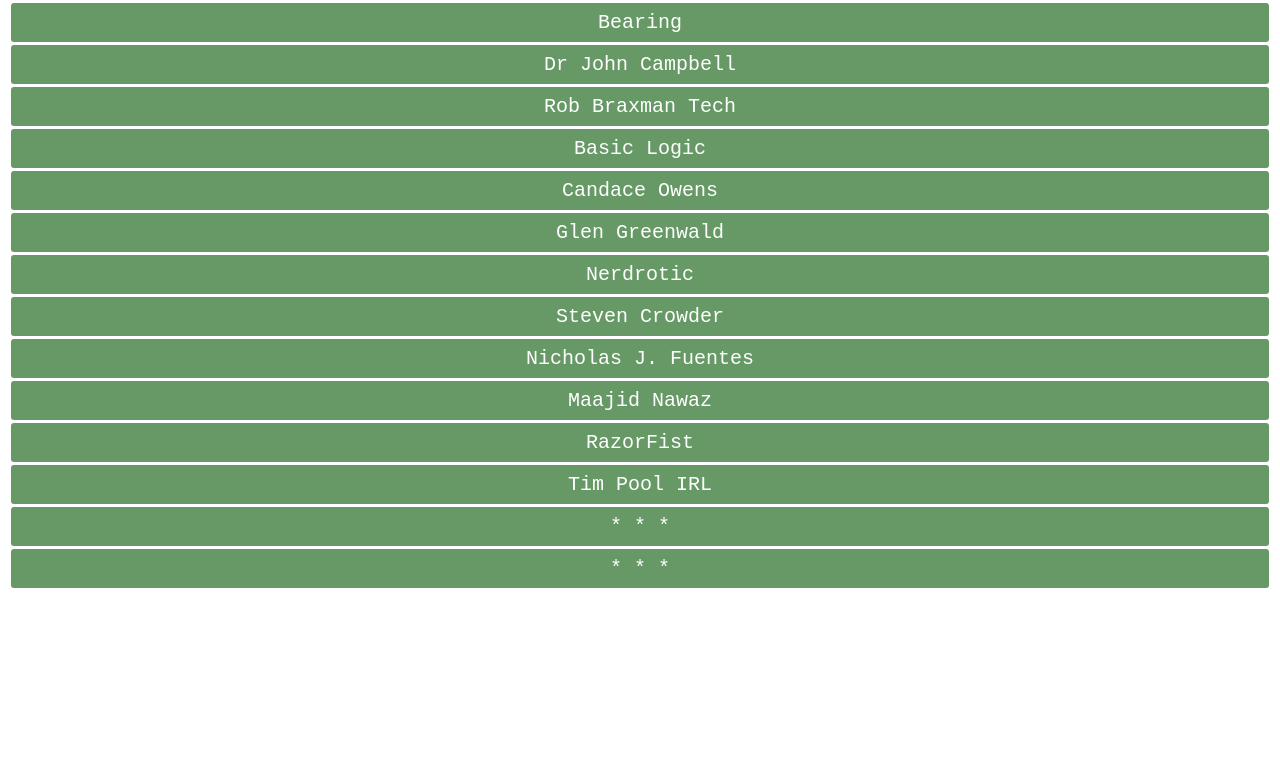
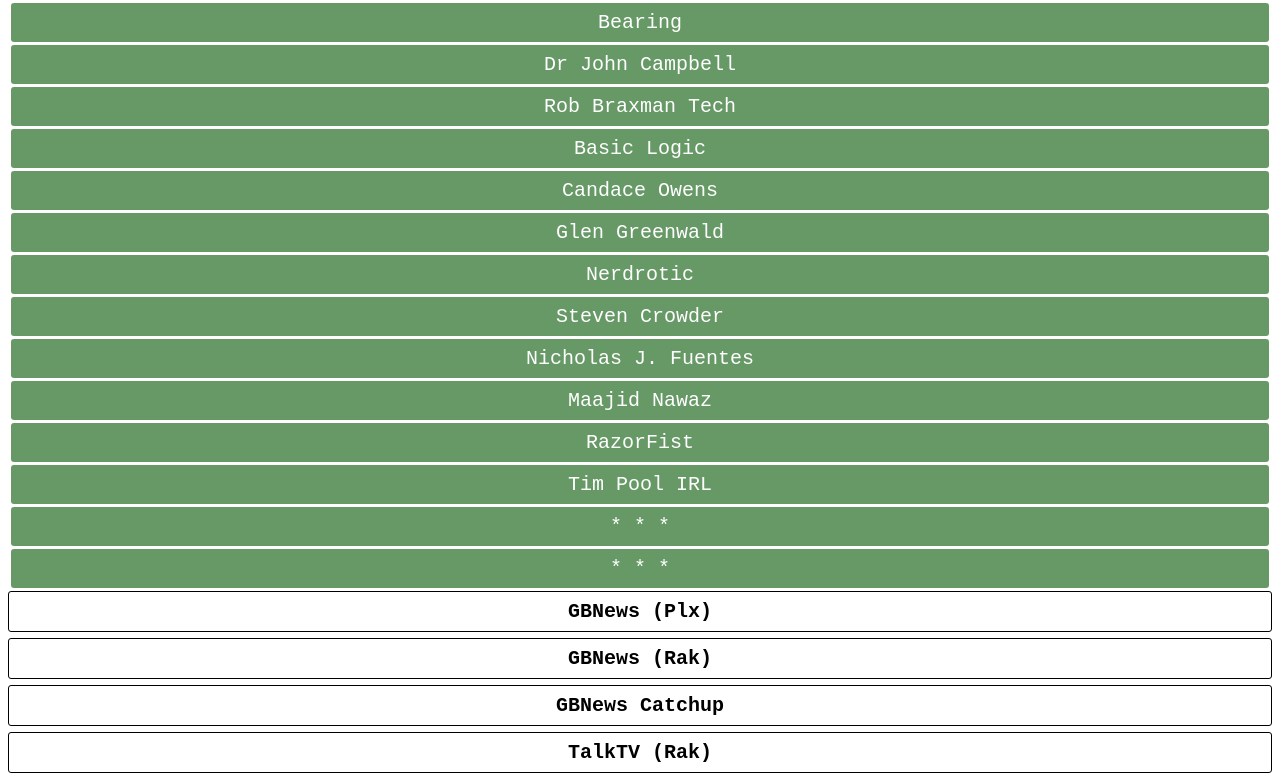
Before and after one commit to Derzzdom/derzzdom.github.io, a plain HTML site: page index.html in a window 1280 px wide. Shown: the part 5678-6459 px from the top of the page. Before the commit the page ends 6277 px from the top, so only its background shows below. Drawn offline with nearby package versions, Linux system fonts and the light colour scheme; a web font is replaced by a local one.

Commit message:
Update index.html

```diff
--- a/index.html
+++ b/index.html
@@ -1571,6 +1571,87 @@
 </style>
 
 
+
+
+
+
+<!-------------------------GB NEWS / TALK / ON RAKUTIN (not youtube)-------------- -->
+<!-------------------------------------------------------------------------------- -->
+<!-------------------------------------------------------------------------------- -->
+
+
+
+
+
+
+<div id="w-gbnews-01">
+  <a class="w-gbnews-01__box" href="https://watch.plex.tv/en-GB/live-tv/channel/gb-news">GBNews (Plx)</a>
+  <a class="w-gbnews-01__box" href="https://www.rakuten.tv/uk/live_channels/gb-news">GBNews (Rak)</a>
+  <a class="w-gbnews-01__box" href="https://www.gbnews.com/watch/catch-up">GBNews Catchup</a>
+  <a class="w-gbnews-01__box" href="https://www.rakuten.tv/uk/live_channels/talk-eng">TalkTV (Rak)</a>
+</div>
+
+<style>
+  #w-gbnews-01 {
+    display: block;
+    width: 100%;
+    font-family: "Courier New", Courier, monospace;
+  }
+
+  #w-gbnews-01 .w-gbnews-01__box {
+    display: block;
+    width: 100%;
+    padding: 8px;
+    margin-bottom: 6px;
+    box-sizing: border-box;
+    text-align: center;
+    font-size: 20px;
+    font-weight: bold;
+    color: #000;
+    background-color: #fff;
+    border: 1px solid #000;
+    border-radius: 3px;
+    text-decoration: none;
+    cursor: pointer;
+  }
+
+  #w-gbnews-01 .w-gbnews-01__box:hover {
+    background-color: #f0f0f0;
+    text-decoration: underline;
+  }
+</style>
+
+
+
+
+
+
+
+
+
+
+
+
+
+
+
+
+
+
+
+
+
+
+
+
+
+
+
+
+
+
+
+
 <!----------------------------END-END-END-END------------------------------------- -->
 <!-------------------------------------------------------------------------------- -->
 <!-------------------------------------------------------------------------------- -->
```
